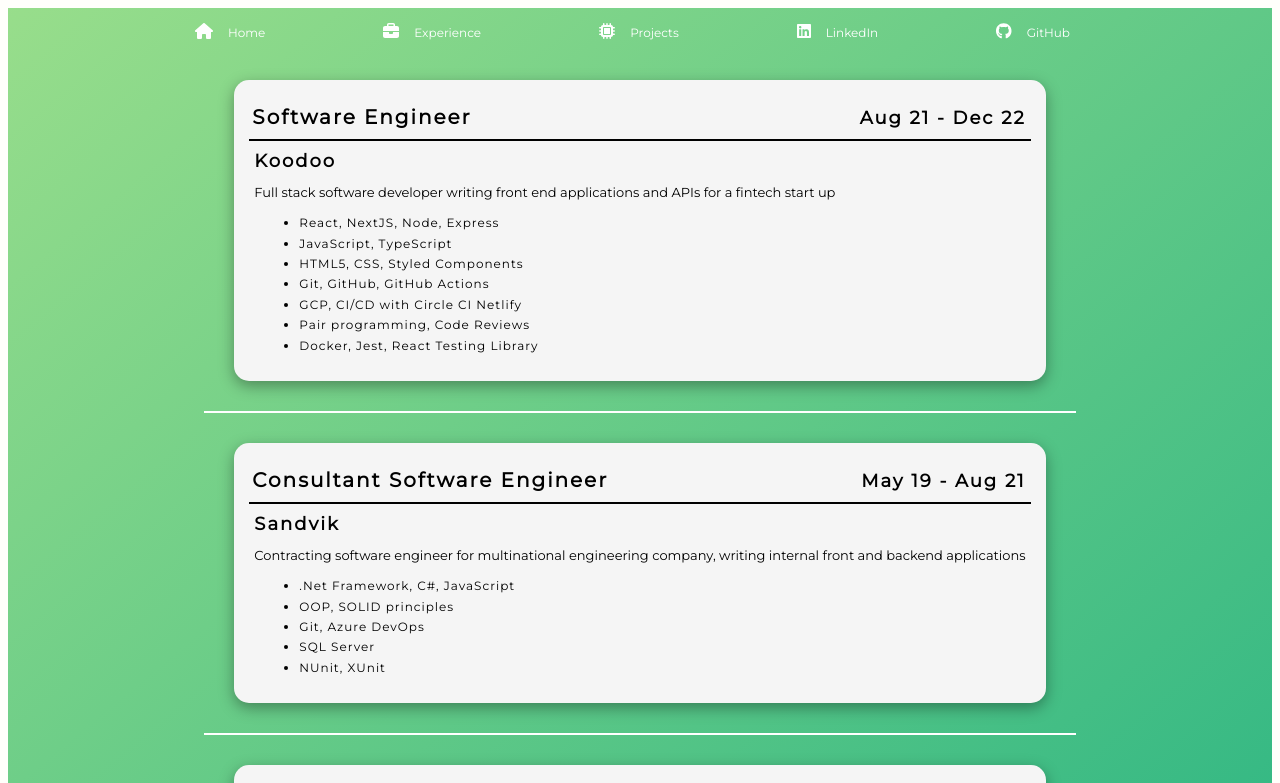
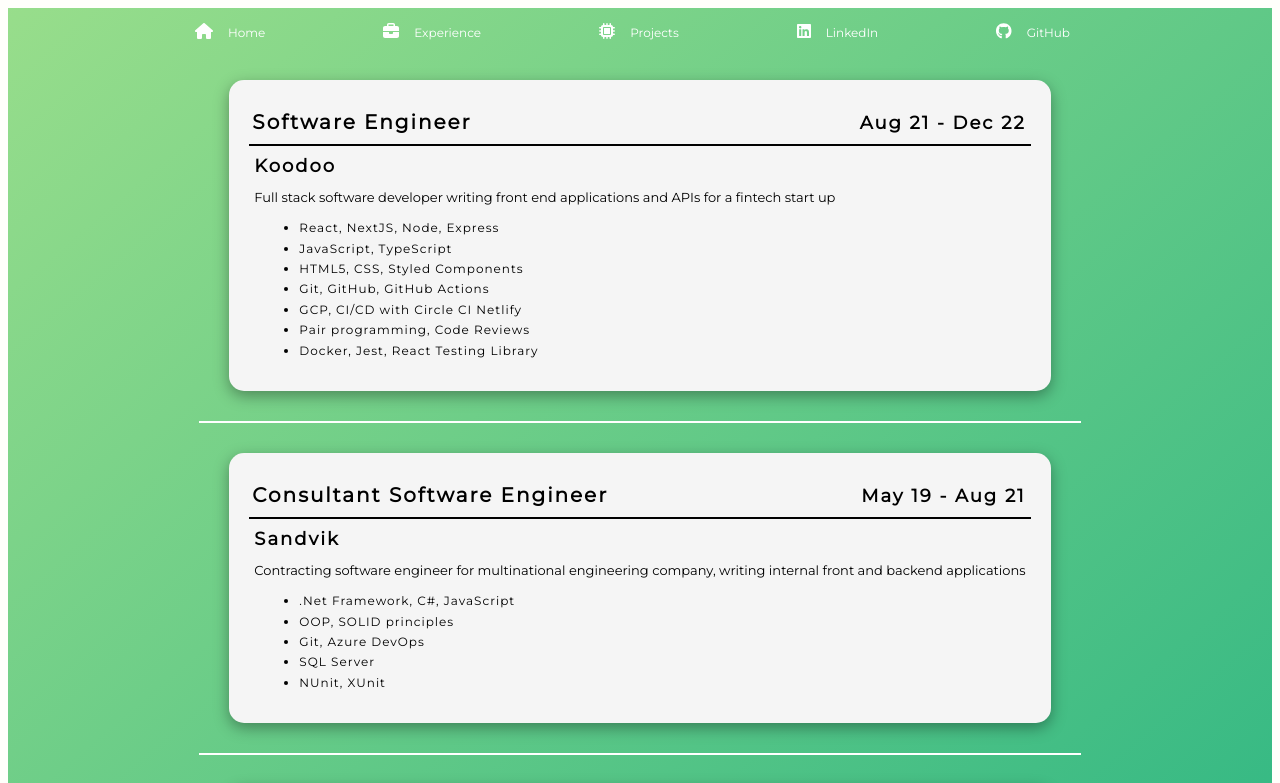
Before and after one commit to Sing-Kai/profile-page, a Next.js app: page /experience in a window 1280 px wide. Shown: the top 783 px of the page. Built offline with nearby package versions, Linux system fonts and the light colour scheme.

Commit message:
experience styles update

```diff
--- a/pages/experience/index.tsx
+++ b/pages/experience/index.tsx
@@ -73,7 +73,7 @@
   border-radius: 15px;
   box-shadow: rgba(0, 0, 0, 0.35) 0px 5px 15px;
   margin: 30px;
-  padding: 15px;
+  padding: 20px;
 `
 const TitleContainer = styled.div`
   display: flex;
```
